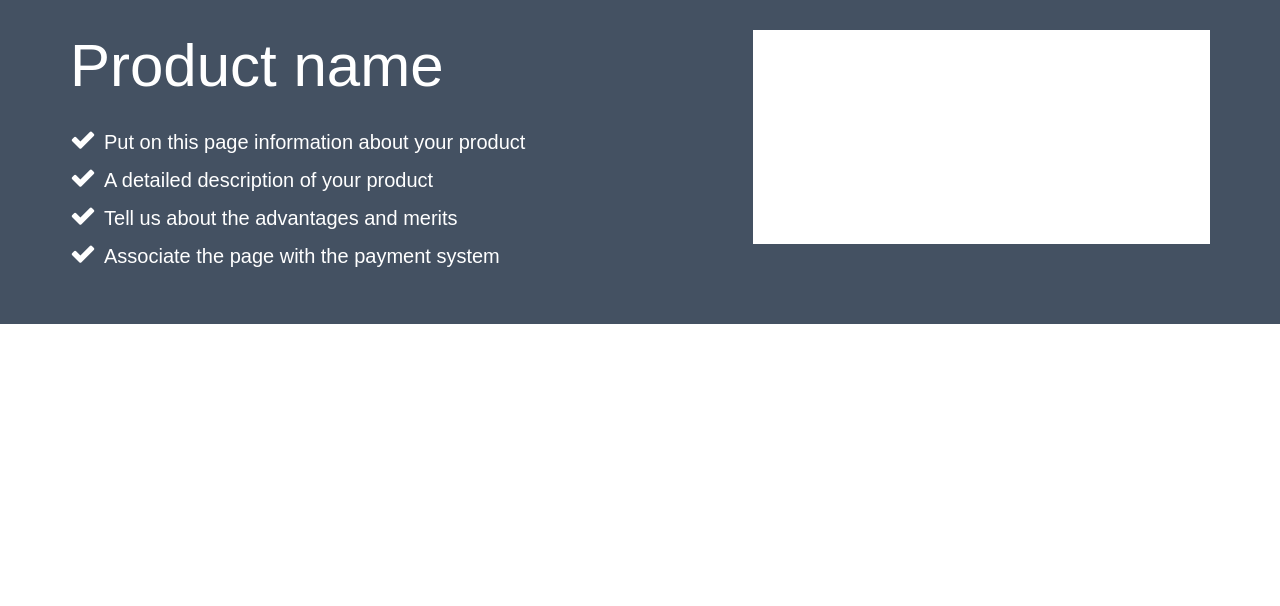
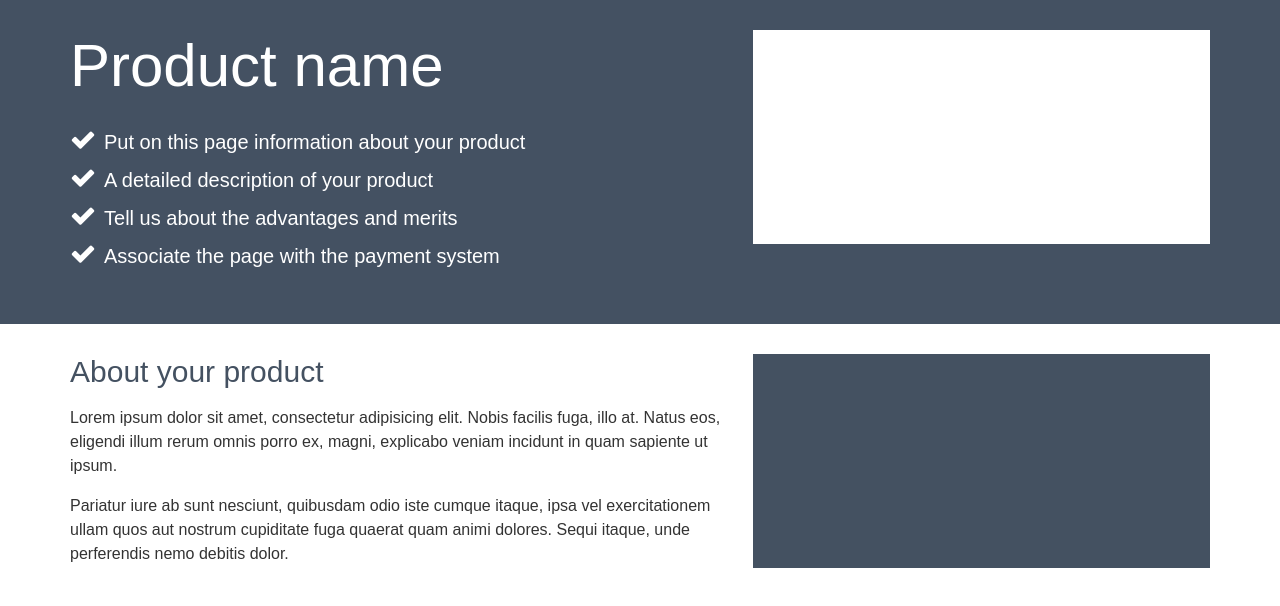
Before and after one commit to nurbol-sarsenbayev/simple-bootstrap-design, a website: page app/index.html in a window 1280 px wide. Drawn offline with Linux system fonts and the light colour scheme.

Commit message:
section-about

```diff
--- a/app/index.html
+++ b/app/index.html
@@ -52,7 +52,22 @@
 		</header>
 
 		<section class="section s-about">
-
+			<div class="container">
+				<div class="row">
+					<div class="col-sm-7">
+						<h2 class="h2">About your product</h2>
+						<p>Lorem ipsum dolor sit amet, consectetur adipisicing elit. Nobis facilis fuga,
+							illo at. Natus eos, eligendi illum rerum omnis porro ex, magni, explicabo
+							veniam incidunt in quam sapiente ut ipsum.</p>
+						<p>Pariatur iure ab sunt nesciunt, quibusdam odio iste cumque itaque, ipsa vel
+							exercitationem ullam quos aut nostrum cupiditate fuga quaerat quam animi
+							dolores. Sequi itaque, unde perferendis nemo debitis dolor.</p>
+					</div>
+					<div class="col-sm-5">
+						<div class="img-header img img-blue"></div>
+					</div>
+				</div>
+			</div>
 		</section>
 
 		<section class="section s-plusses">
--- a/app/sass/main.scss
+++ b/app/sass/main.scss
@@ -37,6 +37,13 @@ body {
 	font-weight: normal;
 }
 
+.h2 {
+	@extend .h1;
+	color: #445161;
+	font-size: 30px;
+	line-height: 36px;
+}
+
 .header-list {
 	margin: 20px 0 0 0;
 	padding: 0;
@@ -67,6 +74,11 @@ body {
 		width: 100%;
 		height: 214px;
 	}
+
+	&-about {
+		width: 100%;
+		height: 245px;
+	}
 }
 
 
```
Also changed, not shown: app/css/main.min.css.
